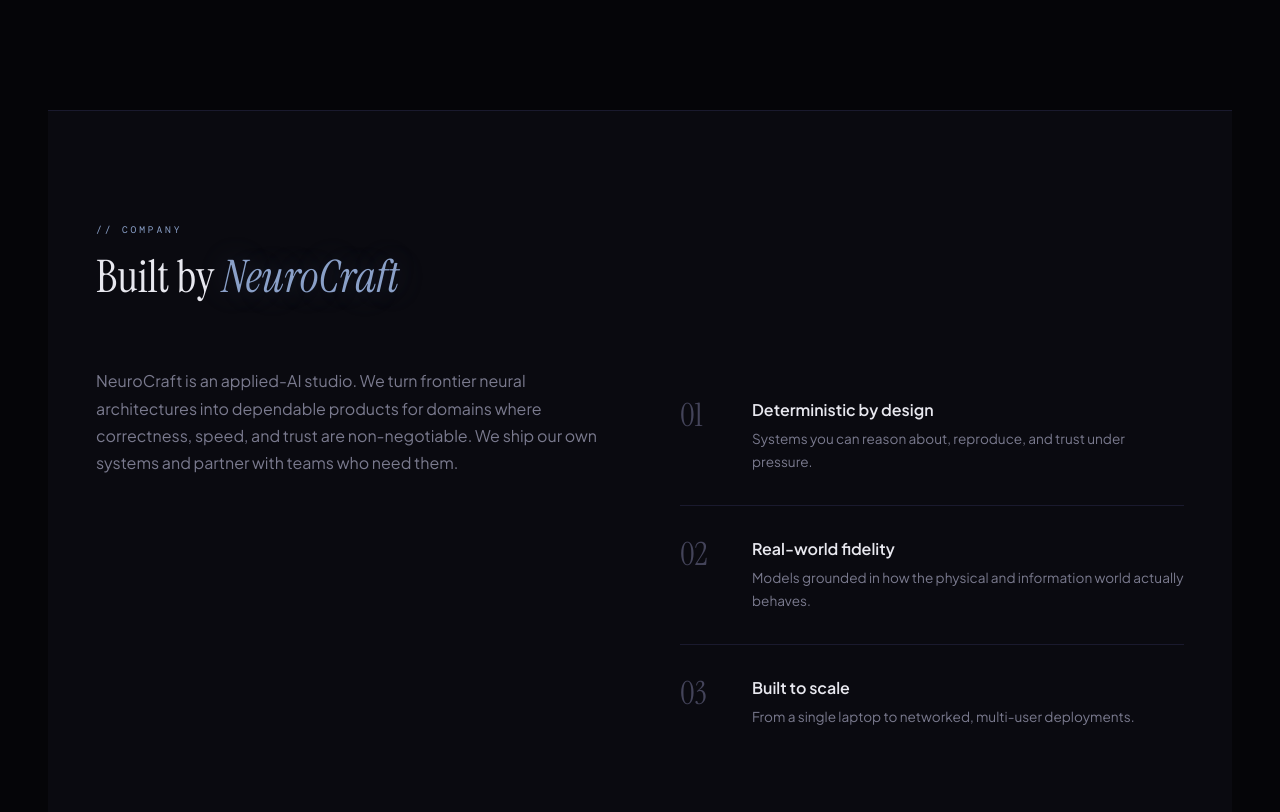
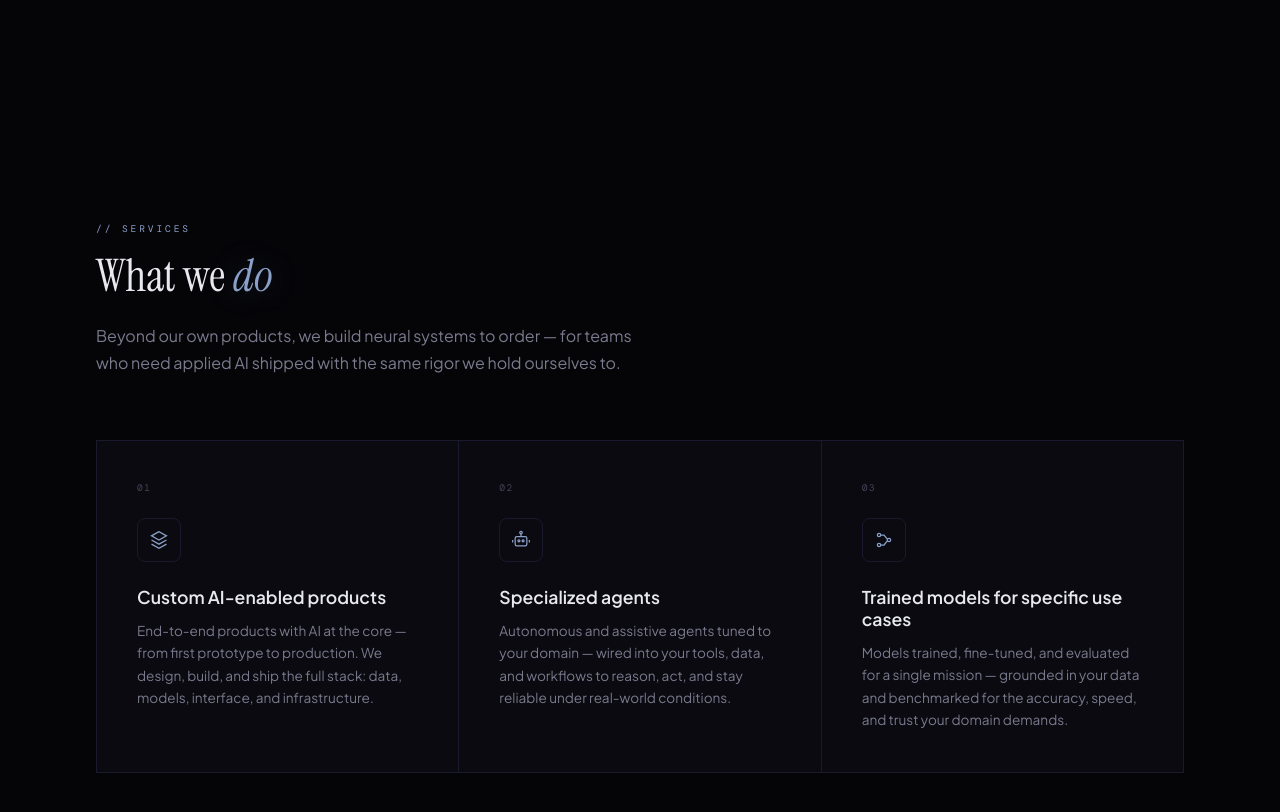
Before and after one commit to Neuro-Craft/neurocraft.tech, a plain HTML site: page src/index.html in a window 1280 px wide. Shown: the part 1934-2746 px from the top of the page. Drawn offline with nearby package versions, Linux system fonts and the light colour scheme; a web font is replaced by a local one.

Commit message:
Services section

```diff
--- a/src/index.html
+++ b/src/index.html
@@ -1629,6 +1629,7 @@
       </a>
       <ul class="nav-links">
         <li><a href="#/products" data-scroll="products">Products</a></li>
+        <li><a href="#/services" data-scroll="services">Services</a></li>
         <li class="hide-sm"><a href="#/company" data-scroll="company">Company</a></li>
         <li><a href="#/contact" data-scroll="contact" class="nav-cta">Contact</a></li>
       </ul>
@@ -1685,6 +1686,93 @@
             </p>
           </div>
           <div class="product-grid" id="product-grid"><!-- rendered from PRODUCTS registry --></div>
+        </div>
+      </section>
+
+      <!-- Services -->
+      <section id="services">
+        <div class="section-inner">
+          <div class="reveal">
+            <div class="section-label">// Services</div>
+            <h2 class="section-title">What we <em>do</em></h2>
+            <p class="section-desc">
+              Beyond our own products, we build neural systems to order &mdash; for teams who need
+              applied AI shipped with the same rigor we hold ourselves to.
+            </p>
+          </div>
+          <div class="capabilities-grid">
+            <div class="capability reveal">
+              <div class="capability-index">01</div>
+              <div class="capability-icon">
+                <svg
+                  width="20"
+                  height="20"
+                  viewBox="0 0 24 24"
+                  fill="none"
+                  stroke="var(--accent)"
+                  stroke-width="1.5"
+                >
+                  <path d="M12 2 3 7l9 5 9-5-9-5z" />
+                  <path d="M3 12l9 5 9-5" />
+                  <path d="M3 17l9 5 9-5" />
+                </svg>
+              </div>
+              <h3>Custom AI-enabled products</h3>
+              <p>
+                End-to-end products with AI at the core &mdash; from first prototype to production.
+                We design, build, and ship the full stack: data, models, interface, and
+                infrastructure.
+              </p>
+            </div>
+            <div class="capability reveal reveal-delay-1">
+              <div class="capability-index">02</div>
+              <div class="capability-icon">
+                <svg
+                  width="20"
+                  height="20"
+                  viewBox="0 0 24 24"
+                  fill="none"
+                  stroke="var(--accent)"
+                  stroke-width="1.5"
+                >
+                  <rect x="5" y="8" width="14" height="11" rx="2" />
+                  <path d="M12 4v4" />
+                  <circle cx="12" cy="3" r="1.5" />
+                  <circle cx="9.5" cy="13" r="1.2" />
+                  <circle cx="14.5" cy="13" r="1.2" />
+                  <path d="M2 12v3M22 12v3" />
+                </svg>
+              </div>
+              <h3>Specialized agents</h3>
+              <p>
+                Autonomous and assistive agents tuned to your domain &mdash; wired into your tools,
+                data, and workflows to reason, act, and stay reliable under real-world conditions.
+              </p>
+            </div>
+            <div class="capability reveal reveal-delay-2">
+              <div class="capability-index">03</div>
+              <div class="capability-icon">
+                <svg
+                  width="20"
+                  height="20"
+                  viewBox="0 0 24 24"
+                  fill="none"
+                  stroke="var(--accent)"
+                  stroke-width="1.5"
+                >
+                  <circle cx="6" cy="6" r="2" />
+                  <circle cx="6" cy="18" r="2" />
+                  <circle cx="18" cy="12" r="2" />
+                  <path d="M8 6h4l4 5M8 18h4l4-5" />
+                </svg>
+              </div>
+              <h3>Trained models for specific use cases</h3>
+              <p>
+                Models trained, fine-tuned, and evaluated for a single mission &mdash; grounded in
+                your data and benchmarked for the accuracy, speed, and trust your domain demands.
+              </p>
+            </div>
+          </div>
         </div>
       </section>
 
@@ -2746,6 +2834,7 @@
         <div class="footer-left">&copy; 2026 Neuro Craft Inc. All rights reserved.</div>
         <ul class="footer-links">
           <li><a href="#/products" data-scroll="products">Products</a></li>
+          <li><a href="#/services" data-scroll="services">Services</a></li>
           <li><a>Privacy</a></li>
           <li><a>Terms</a></li>
           <li><a href="#/contact" data-scroll="contact">Contact</a></li>
@@ -2894,7 +2983,7 @@
       }
 
       // ============ HASH ROUTER ============
-      const HOME_SECTION_IDS = new Set(['products', 'company', 'contact'])
+      const HOME_SECTION_IDS = new Set(['products', 'services', 'company', 'contact'])
 
       function setView(slug) {
         if (!THEMES[slug]) slug = 'home'
```
